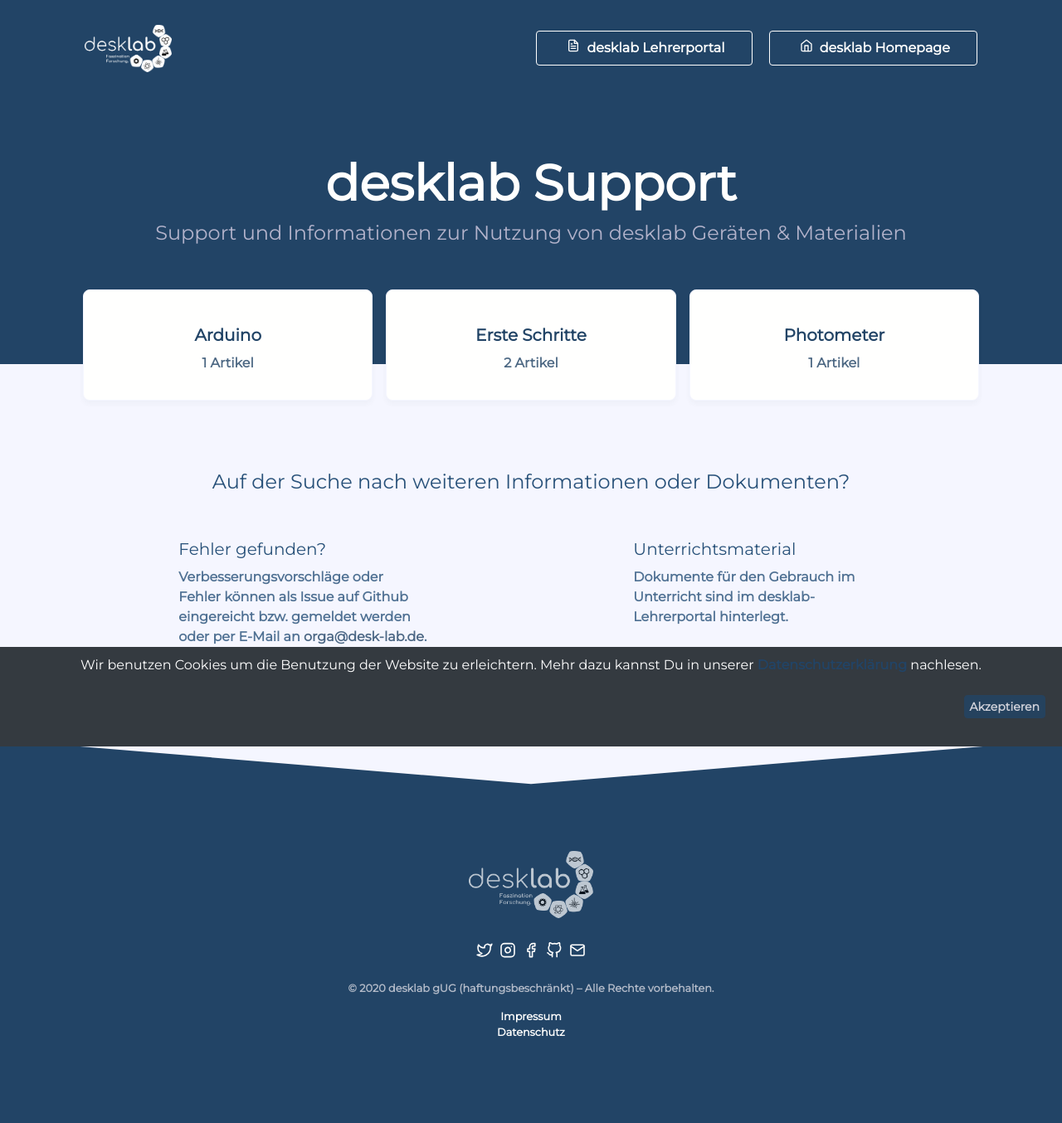
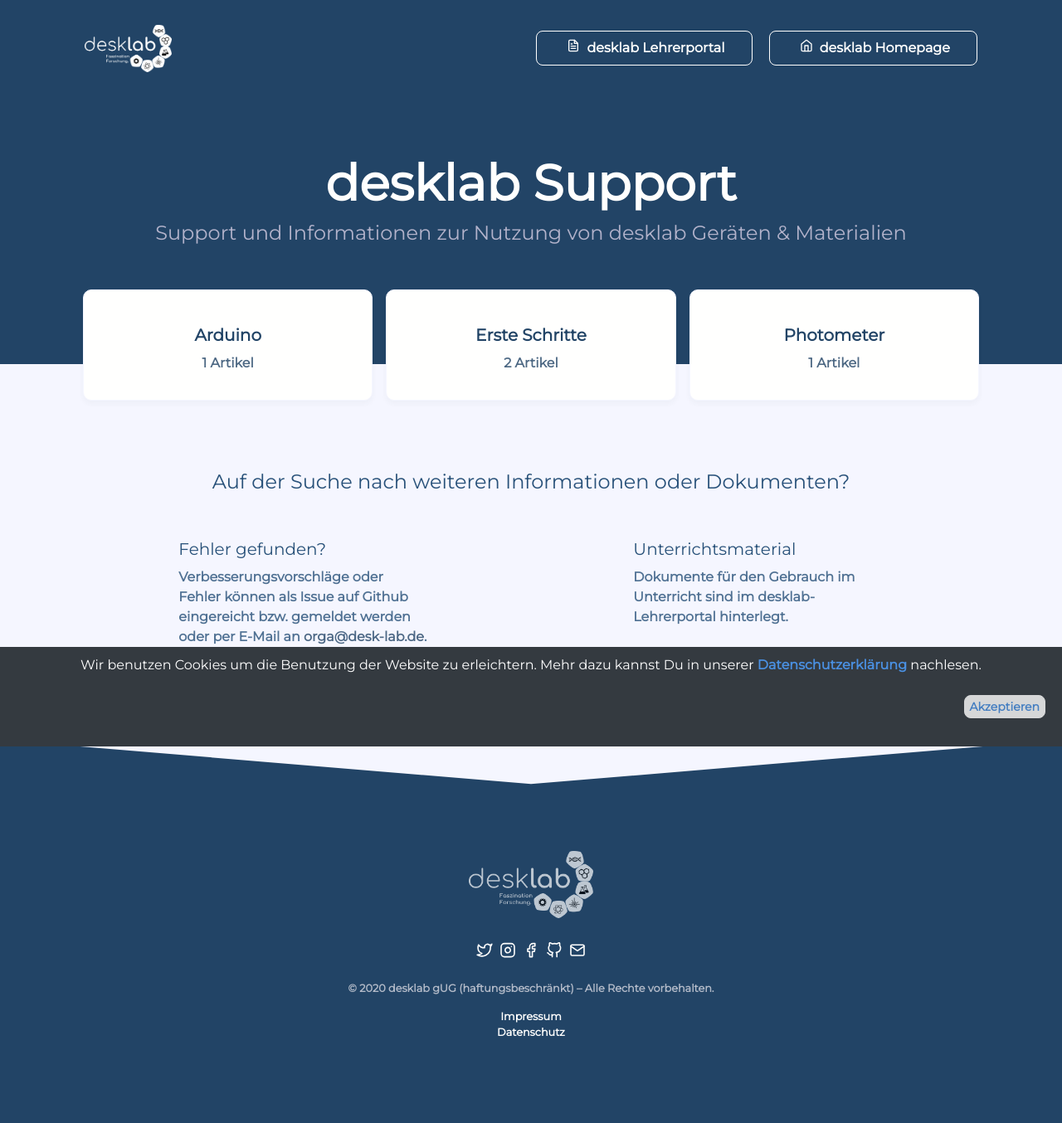
Before and after one commit to desklab/desklab.github.io, a Jekyll site: the page built from index.html, in a window 1280 px wide. Shown: the whole page at 83% size. Built offline with Jekyll 4.4.1, drawn with Linux system fonts in a browser that asks for light colours.

Commit message:
improve cookie alert appearance

```diff
--- a/_includes/cookie-consent.html
+++ b/_includes/cookie-consent.html
@@ -2,7 +2,7 @@
   <span>Wir benutzen Cookies um die Benutzung der Website zu erleichtern. Mehr dazu kannst Du in unserer <a href="https://desk-lab.de/gdp">Datenschutzerklärung</a> nachlesen.</span>
   <p align=right>
     <br>
-    <a id="cookie-notice-accept" class="btn btn-primary btn-sm">Akzeptieren</a>
+    <a id="cookie-notice-accept" class="btn btn-link-gray btn-sm">Akzeptieren</a>
   </p>
 </div>
 
--- a/_scss/_alert.scss
+++ b/_scss/_alert.scss
@@ -7,12 +7,19 @@
   bottom: 0;
   width: 100%;
   background: #343a40ff;
-  color: rgba(255,255,255,1);
+  color: white;
 }
 
 #cookie-notice a {
   display: inline-block;
-  cursor: pointer
+  cursor: pointer;
+  color: #4a90e2;
+
+  &:hover{
+    text-decoration: underline;
+    color: #1f69c1;
+  }
+
 }
 
 @media (max-width: 100%) {
--- a/_scss/_variables.scss
+++ b/_scss/_variables.scss
@@ -90,8 +90,8 @@
 $layout-spacing: $unit-2 !default;
 $layout-spacing-sm: $unit-1 !default;
 $layout-spacing-lg: $unit-4 !default;
-$border-radius: $unit-1 !default;
-$border-radius-lg: 8px;
+$border-radius: $unit-2 !default;
+$border-radius-lg: 10px;
 $border-width: $unit-o !default;
 $border-width-lg: $unit-h !default;
 $control-size: $unit-9 !default;
```
